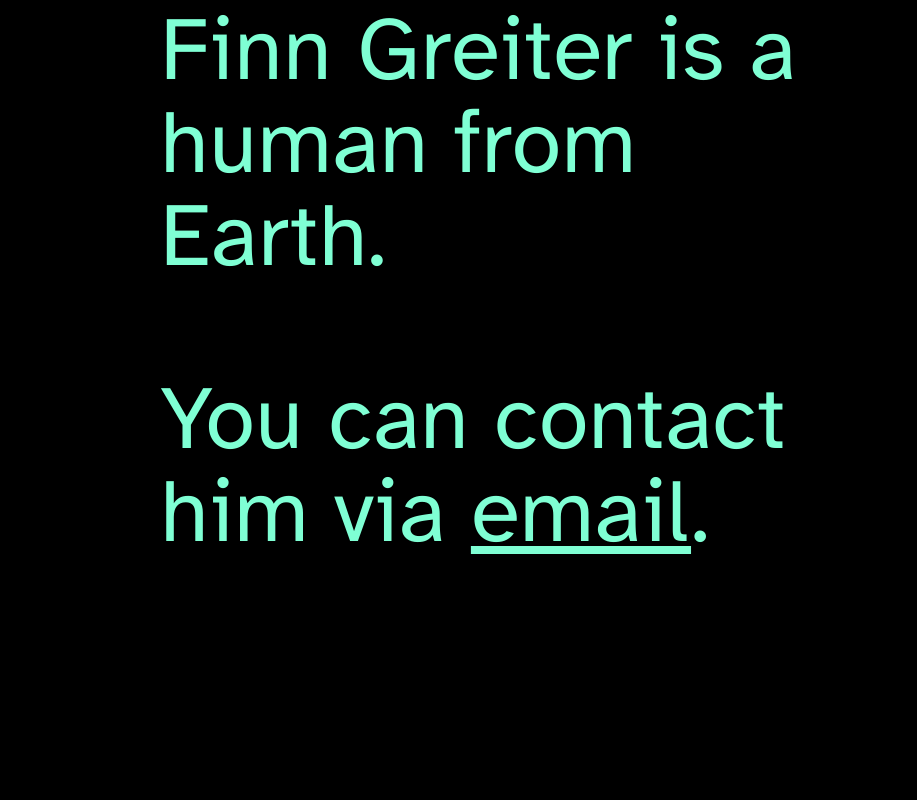
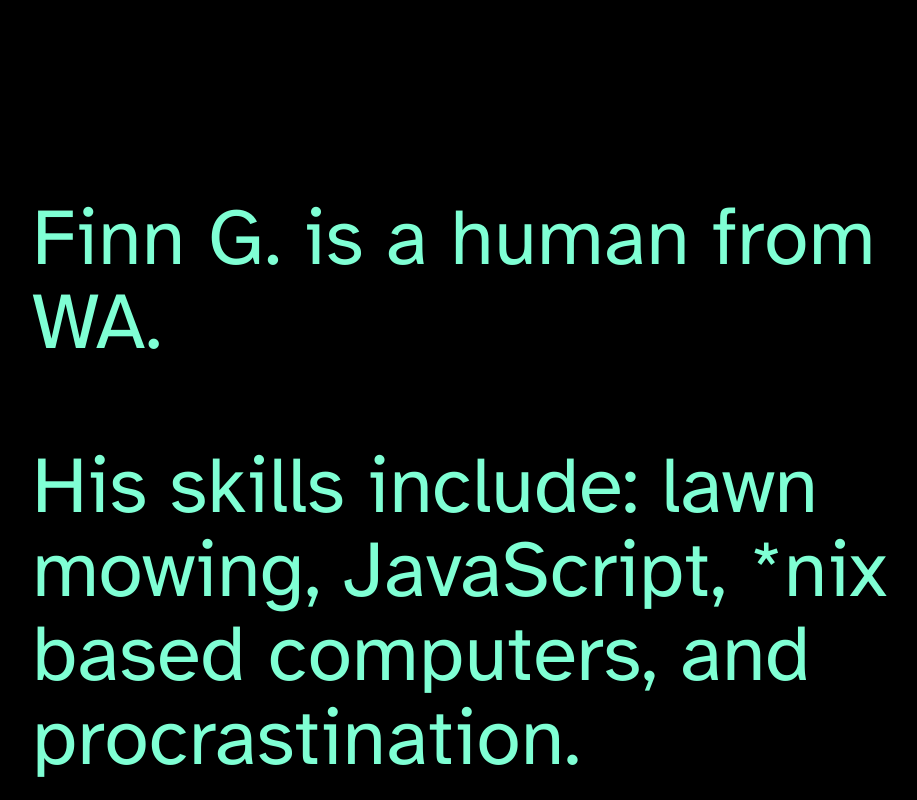
Before and after one commit to isfutura/finn.limo, a plain HTML site: page index.html in a window 1280 px wide. Shown: the top 800 px of the page, without its empty margins (160-1077 px from the left). Drawn offline with Linux system fonts and the light colour scheme.

Commit message:
david can't stand vice??

```diff
--- a/index.html
+++ b/index.html
@@ -6,14 +6,16 @@
   <meta name="viewport" content="width=device-width, initial-scale=1.0">
 
   <link rel="shortcut icon" href="img/favicon.png" type="image/x-icon">
-  <link rel="stylesheet" href="util/mono.css">
+  <link rel="stylesheet" href="util/main.css">
 
-  <title>:)</title>
+  <title>Finn</title>
 </head>
 <body>
+  <!-- Hello, explorer! Thank you for inspecting the elements. I hope you like them! -->
   <p>
-    Finn Greiter is a human from Earth.
+    Finn G. is a human from WA.
   </p>
+  <p>His skills include: lawn mowing, JavaScript, *nix based computers, and procrastination.</p>
   <p>
     You can contact him via <a href="mailto:finn@finn.limo">email</a>.
   </p>
--- a/util/main.css
+++ b/util/main.css
@@ -1,26 +1,40 @@
-a {
-  text-decoration: underline;
+@font-face {
+  font-family: "Atkinson Hyperlegible";
+  src: url("fonts/atkinson/Atkinson-Hyperlegible-Regular-102.woff"), url("fonts/atkinson/Atkinson-Hyperlegible-Bold-102.woff"), url("fonts/atkinson/Atkinson-Hyperlegible-BoldItalic-102.woff"), url("fonts/atkinson/Atkinson-Hyperlegible-Italic-102.woff");
 }
 
-ul {
-  list-style-type: none;
-  padding-left: 0px;
+body {
+  font-family: "Atkinson Hyperlegible";
+  font-size: 5em;
+  color: aquamarine;
+  background-color: #000;
+
+  margin-top: 25vh;
+  margin-bottom: 25vh;
+
+  margin-left: 15%;
+  margin-right: 15%;
 }
 
-li {
-  margin-left: 0px;
-  margin-bottom: 0px;
+a {
+  color: inherit;
 }
 
-li::before {
-  content: "→ ";
+p {
+  margin-top: 0px;
 }
 
-p, li {
-  font-family: "Times New Roman", serif;
-  font-size: 14pt;
+@media (max-width: 1200px) {
+  body {
+    font-size: 7vw;
+
+    margin-left: 10%;
+    margin-right: 10%;
+  }
 }
 
-.socials {
-  font-size: 20pt;
-}
+/* @media (min-width: 1500px) {
+  body {
+    font-size: 5em;
+  }
+} */
--- a/util/mono.css
+++ /dev/null
@@ -1,22 +0,0 @@
-@font-face {
-  font-family: "Atkinson Hyperlegible";
-  src: url("fonts/atkinson/Atkinson-Hyperlegible-Regular-102.woff"), url("fonts/atkinson/Atkinson-Hyperlegible-Bold-102.woff"), url("fonts/atkinson/Atkinson-Hyperlegible-BoldItalic-102.woff"), url("fonts/atkinson/Atkinson-Hyperlegible-Italic-102.woff");
-}
-
-body {
-  font-family: "Atkinson Hyperlegible";
-  font-size: 7vw;
-  color: aquamarine;
-  background-color: #000;
-
-  margin-left: 25%;
-  margin-right: 25%;
-}
-
-a {
-  color: inherit;
-}
-
-p {
-  margin-top: 0px;
-}
```
Also changed, not shown: img/favicon.png, 1 other file.
